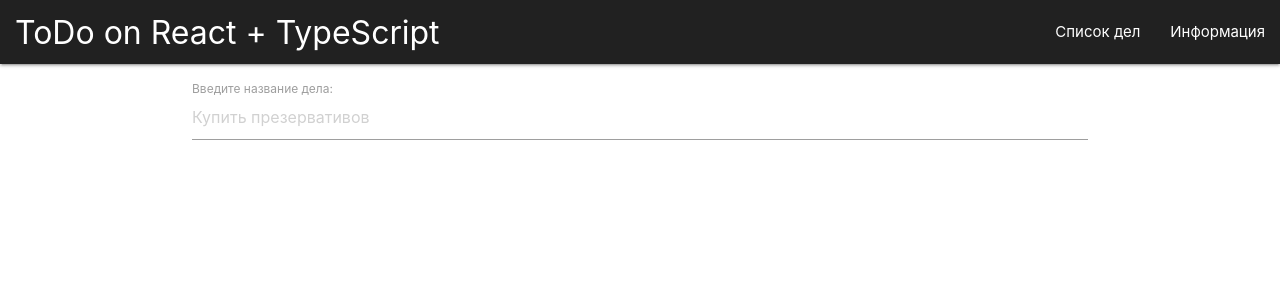
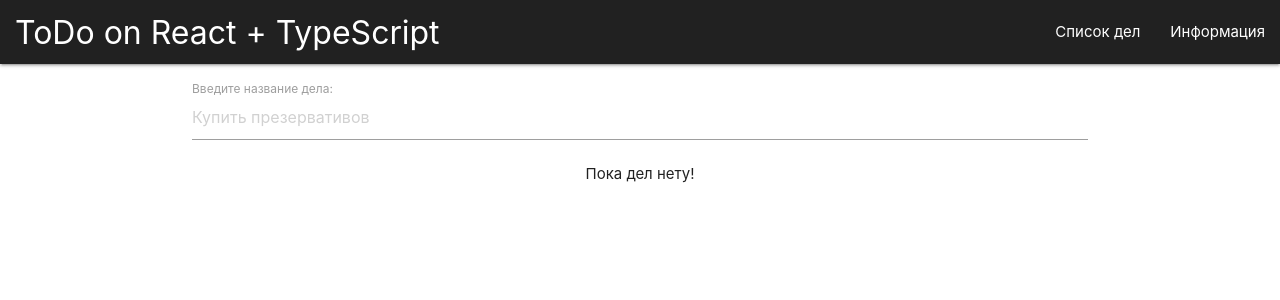
Before and after one commit to podsolnuh69/react-todo-ts, a React (Create React App) app: page / in a window 1280 px wide. Shown: the top 300 px of the page. Built offline with nearby package versions, Linux system fonts and the light colour scheme.

Commit message:
add confirm window

```diff
--- a/src/App.tsx
+++ b/src/App.tsx
@@ -12,6 +12,7 @@ const App: React.FC = () => {
   const [todos, setTodos] = useState<ITodo[]>([])
 
   const addHandler = (title: string) => {
+    // prev используется из-за асинхронности, это гарантия того что коллбэк работает с предыдущим state
     setTodos(prev => [
       {
         title,
@@ -22,11 +23,34 @@ const App: React.FC = () => {
     ])
   }
 
+  const toggleHandler = (id: number) => {
+
+    setTodos(todos.map(el => {
+      if (el.id === id) {
+        el.completed = !el.completed
+      }
+      return el
+    }))
+
+  }
+
+  const removeHandler = (id: number) => {
+    const shouldRemove: boolean = window.confirm('Вы действительно хотите удалить элемент?');
+    if (!shouldRemove) {
+      return
+    }
+    setTodos(prev => prev.filter(todo => todo.id !== id))
+  }
+
   return <>
       <Navbar/>
       <div className="container">
-        <TodoForm onAdd = {addHandler}/>
-        <TodoList todos = { todos } />
+        <TodoForm onAdd = { addHandler } />
+        <TodoList
+          todos = { todos }
+          onToggle = { toggleHandler }
+          onRemove = { removeHandler }
+        />
       </div>
     </>
 }
--- a/src/components/TodoForm.tsx
+++ b/src/components/TodoForm.tsx
@@ -4,12 +4,12 @@ interface TodoFromProps {
     onAdd(title: string): void
 }
 
-const TodoForm: React.FC<TodoFromProps> = (props) => {
+const TodoForm: React.FC<TodoFromProps> = ({ onAdd }) => {
     const ref = useRef<HTMLInputElement>(null);
 
     const keyPressHandler = (e: React.KeyboardEvent) => {
         if (e.key === 'Enter') {
-            props.onAdd(ref.current!.value)
+            onAdd(ref.current!.value)
             ref.current!.value = '';
         }
     }
@@ -20,6 +20,7 @@ const TodoForm: React.FC<TodoFromProps> = (props) => {
             type="text"
             id='title'
             placeholder='Купить презервативов'
+            // обработчик на enter
             onKeyPress={keyPressHandler}/>
         <label htmlFor="title" className='active'>Введите название дела:</label>
     </div>
--- a/src/components/TodoList.tsx
+++ b/src/components/TodoList.tsx
@@ -1,10 +1,23 @@
+import React from "react";
 import { ITodo } from "../interfaces";
 
 interface TodoListProps {
     todos: ITodo[]
+    onToggle(id: number): void
+    onRemove(id: number): void
 }
 
-const TodoList: React.FC<TodoListProps> = ({ todos }) => {
+const TodoList: React.FC<TodoListProps> = ({ todos, onToggle, onRemove }) => {
+
+    if (todos.length === 0) {
+        return <p className="center">Пока дел нету!</p>
+    }
+
+    // внутренний handler, для того поле completed не отмечалось само, в случае удаления
+    const removeHandler = (event: React.MouseEvent, id: number) => {
+        event.preventDefault()
+        onRemove(id)
+    }
 
     return <ul>
         { todos.map(todo => {
@@ -15,9 +28,9 @@ const TodoList: React.FC<TodoListProps> = ({ todos }) => {
 
             return <li className={classes.join(' ')} key={todo.id}>
             <label>
-                <input type="checkbox" checked={todo.completed}/>
+                <input type="checkbox" checked={todo.completed} onChange={onToggle.bind(null, todo.id)}/>
                 <span>{todo.title}</span>
-                <i className="material-icons red-text">delete</i>
+                <i className="material-icons red-text" onClick={e => removeHandler(e, todo.id)}>delete</i>
             </label>
         </li>
         }) }
```
